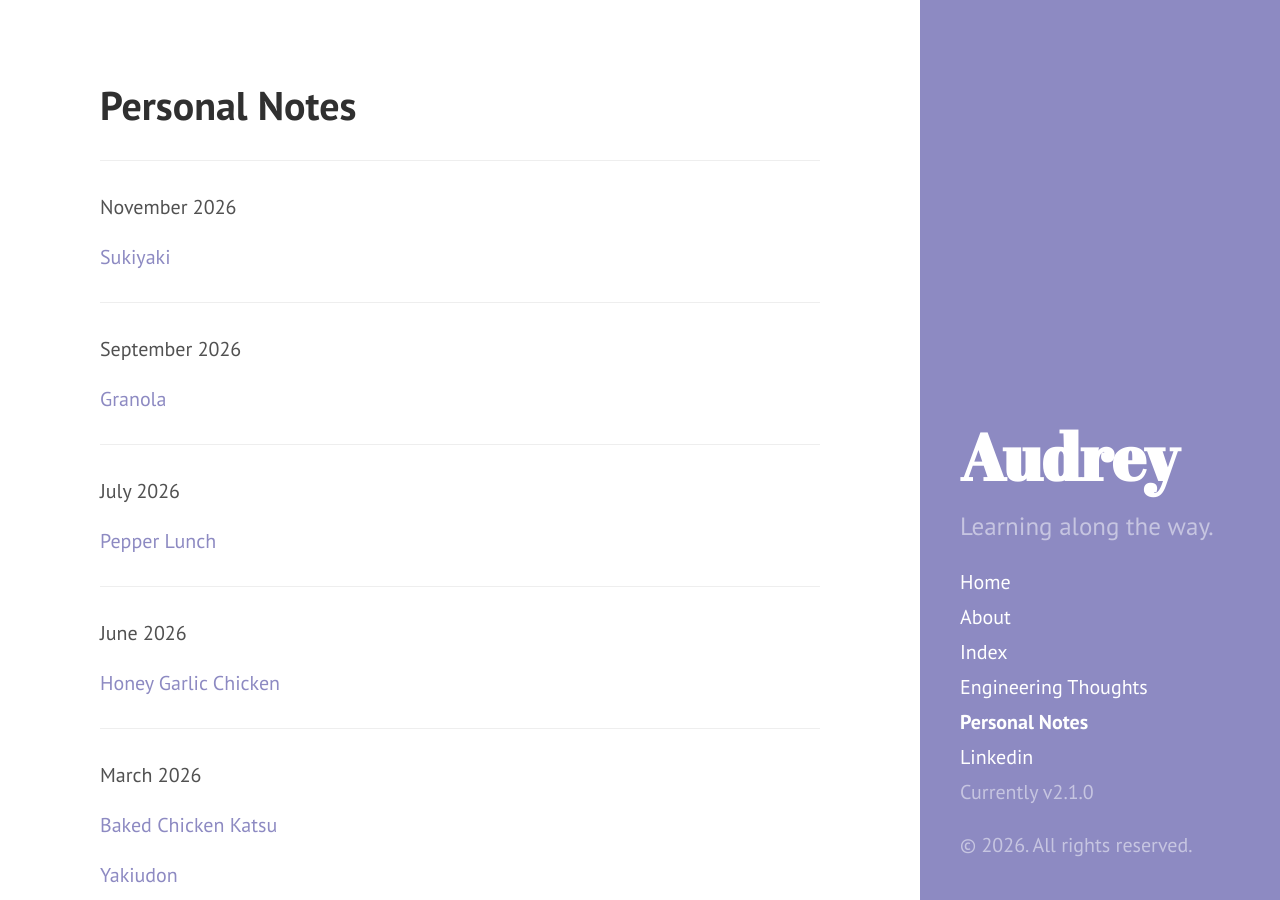
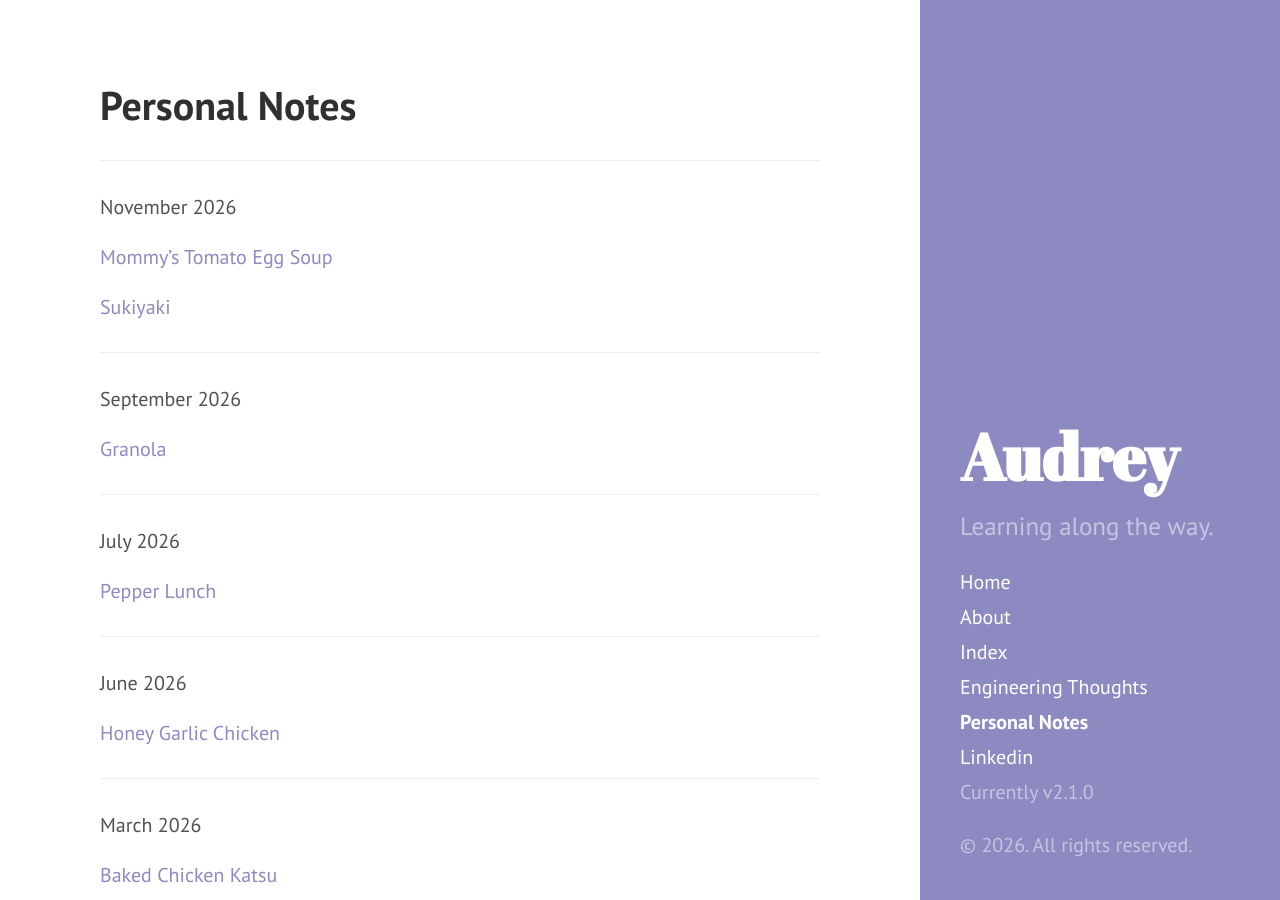
Before and after one commit to audity/audity.github.io, a Jekyll site: the page built from personal_notes.md, in a window 1280 px wide and 900 px high. Built offline with Jekyll 4.4.1, drawn with Linux system fonts in a browser that asks for light colours.

```diff
--- a/personal_notes.md
+++ b/personal_notes.md
@@ -6,6 +6,8 @@ title: Personal Notes
 --------
 
 November 2026
+
+[Mommy's Tomato Egg Soup](/2026/11/07/Mommy's-Tomato-Egg-Soup/)
 
 [Sukiyaki](/2026/11/06/Sukiyaki/)
 
```
Also changed, not shown: all_posts.md (+2 -0 lines).
